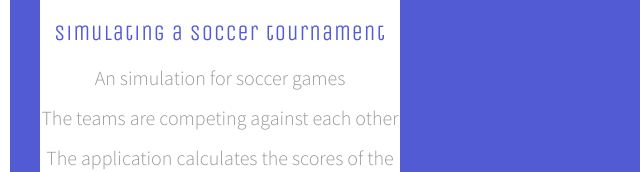
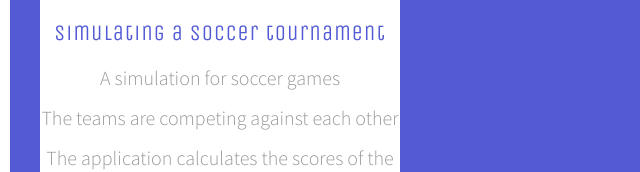
Before and after one commit to mincekara/mincekara.github.io, a plain HTML site: page index.html in a window 1280 px wide. Shown: the part 4142-4314 px from the top of the page, 420-1060 px from the left. Drawn offline with nearby package versions, Linux system fonts and the light colour scheme.

Commit message:
Update index.html
Typo fix

```diff
--- a/index.html
+++ b/index.html
@@ -309,7 +309,7 @@
                          <div class="pricing-title">
                               <h3>Simulating a soccer tournament</h3>
                          </div>
-                         <p>An simulation for soccer games </p>
+                         <p>A simulation for soccer games </p>
                          <p>The teams are competing against each other</p>
                          <p>The application calculates the scores of the matches between the teams based on qualities of the teams and their players(plus a small factor of luck ofcourse!)</p>
 		         <p>The result and placements are calculated based on some given rules and conditions. </p>
```
